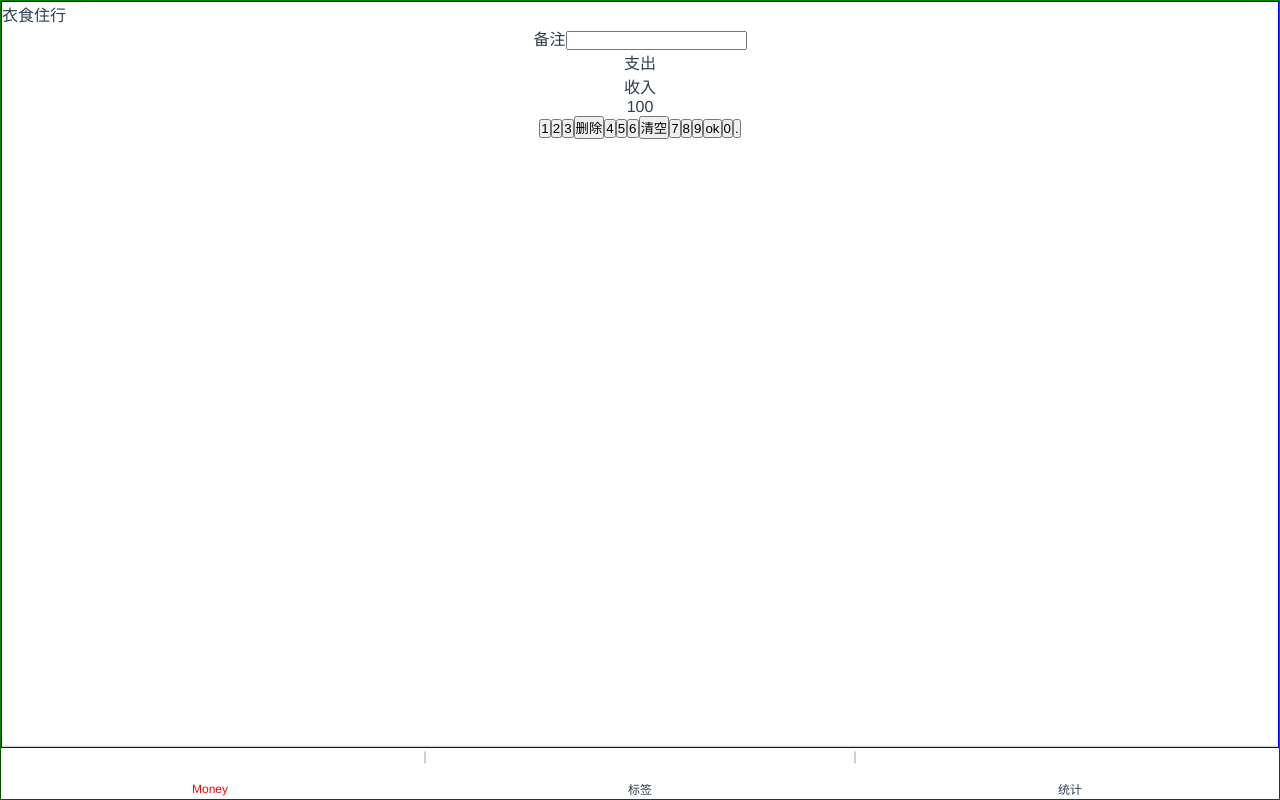
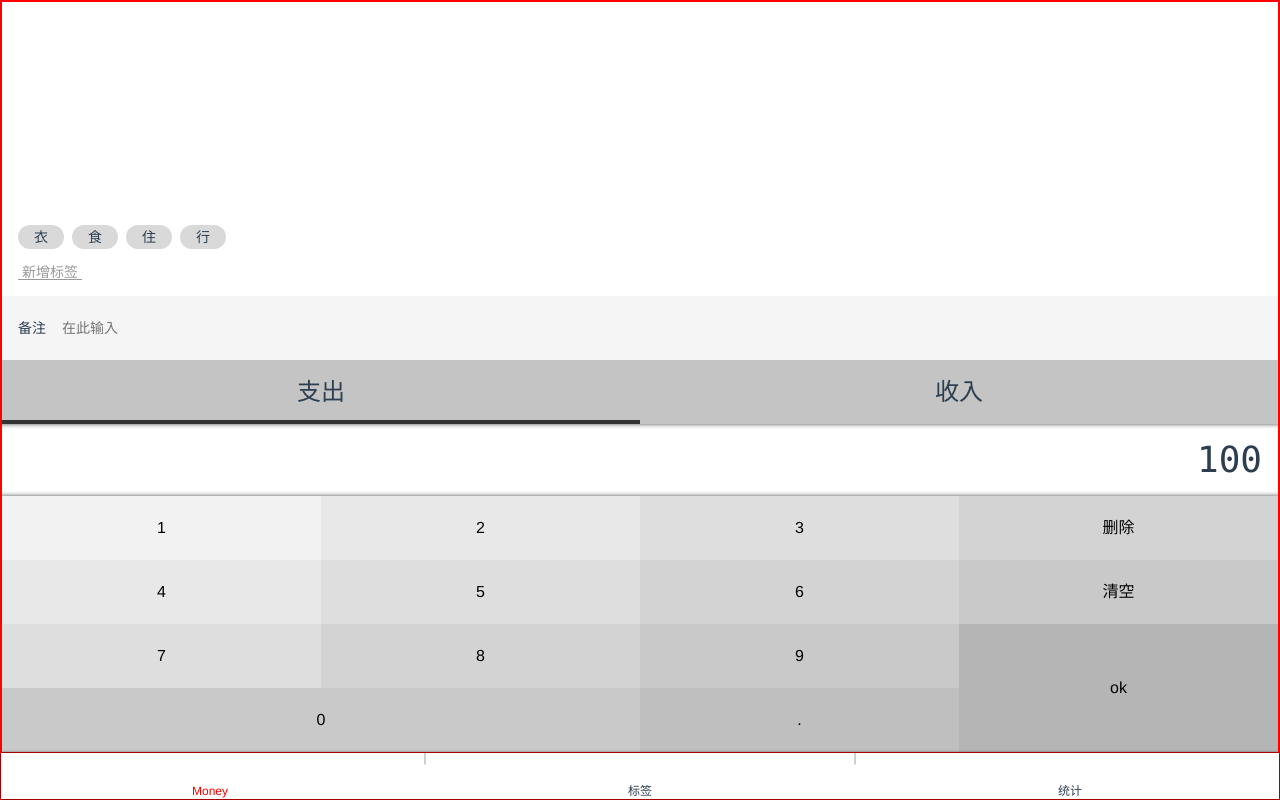
Before and after one commit to nothinginterested/easyMM, a Vue app: page /#/money in a window 1280 px wide. Built offline with nearby package versions, Linux system fonts and the light colour scheme.

Commit message:
基本money组件 样式完成

```diff
--- a/src/App.vue
+++ b/src/App.vue
@@ -12,7 +12,6 @@
   font-family: Avenir, Helvetica, Arial, sans-serif;
   -webkit-font-smoothing: antialiased;
   -moz-osx-font-smoothing: grayscale;
-  text-align: center;
   color: #2c3e50;
 }
 
@@ -20,6 +19,7 @@
 body{
   font-family:$font-hei;
   color:#333;
+  font-size: 16px;
 }
 
 
--- a/src/assets/_var.scss
+++ b/src/assets/_var.scss
@@ -1 +1,7 @@
 $font-hei: -apple-system, "Noto Sans", "Helvetica Neue", Helvetica, "Nimbus Sans L", Arial, "Liberation Sans", "PingFang SC", "Hiragino Sans GB", "Noto Sans CJK SC", "Source Han Sans SC", "Source Han Sans CN", "Microsoft YaHei", "Wenquanyi Micro Hei", "WenQuanYi Zen Hei", "ST Heiti", SimHei, "WenQuanYi Zen Hei Sharp", sans-serif;
+
+%x{
+  content: '';
+  display: block;
+  clear: both;
+}
--- a/src/assets/reset.scss
+++ b/src/assets/reset.scss
@@ -11,3 +11,53 @@ a{
   text-decoration: none;
   color:inherit;
 }
+input,button{
+  font:inherit;
+}
+html, body, div, span, applet, object, iframe,
+h1, h2, h3, h4, h5, h6, p, blockquote, pre,
+a, abbr, acronym, address, big, cite, code,
+del, dfn, em, img, ins, kbd, q, s, samp,
+small, strike, strong, sub, sup, tt, var,
+b, u, i, center,
+dl, dt, dd, ol, ul, li,
+fieldset, form, label, legend,
+table, caption, tbody, tfoot, thead, tr, th, td,
+article, aside, canvas, details, embed,
+figure, figcaption, footer, header, hgroup,
+menu, nav, output, ruby, section, summary,
+time, mark, audio, video {
+  margin: 0;
+  padding: 0;
+  border: 0;
+  font-size: 100%;
+  font: inherit;
+  vertical-align: baseline;
+}
+/* HTML5 display-role reset for older browsers */
+article, aside, details, figcaption, figure,
+footer, header, hgroup, menu, nav, section {
+  display: block;
+}
+body {
+  line-height: 1;
+}
+ol, ul {
+  list-style: none;
+}
+blockquote, q {
+  quotes: none;
+}
+blockquote:before, blockquote:after,
+q:before, q:after {
+  content: '';
+  content: none;
+}
+table {
+  border-collapse: collapse;
+  border-spacing: 0;
+}
+
+:focus{
+  outline: none;
+}
--- a/src/components/Layout.vue
+++ b/src/components/Layout.vue
@@ -1,6 +1,6 @@
 <template>
-    <div class="navWrapper">
-        <div class="content">
+    <div class="navWrapper" :class="classPrefix&&`${classPrefix}-wrapper`">
+        <div class="content" :class="classPrefix&&`${classPrefix}-content`">
             <slot></slot>
 
         </div>
@@ -11,20 +11,23 @@
 
 <script lang='ts'>
     export default {
-        name: 'Layout'
+        name: 'Layout',
+        props:{
+            classPrefix:{
+
+            }
+        }
     };
 </script>
 
 <style lang='scss' scoped>
 
     .navWrapper {
-        border: 1px solid green;
         height: 100vh;
         display: flex;
         flex-direction: column;
 
         & > .content {
-            border: 1px solid blue;
             flex-grow: 1;
             overflow: auto;
         }
--- a/src/views/Money.vue
+++ b/src/views/Money.vue
@@ -1,27 +1,10 @@
 <template>
-    <Layout>
-        <div class="tags">
-            <ul class="current">
-                <li>衣</li>
-                <li>食</li>
-                <li>住</li>
-                <li>行</li>
-            </ul>
-            <div class="new"></div>
-        </div>
-        <div class="notes">
-            <label for="content">
-                <span>备注</span>
-                <input type="text">
-            </label>
-        </div>
-        <div class="types">
-            <div>支出</div>
-            <div>收入</div>
+    <Layout class-prefix="xxx">
 
-        </div>
+
         <div class="numberPad">
             <div class="output">100</div>
+            <div class="buttons">
                 <button>1</button>
                 <button>2</button>
                 <button>3</button>
@@ -33,9 +16,34 @@
                 <button>7</button>
                 <button>8</button>
                 <button>9</button>
-            <button>ok</button>
-            <button>0</button>
+                <button class="ok">ok</button>
+                <button class="zero">0</button>
                 <button>.</button>
+            </div>
+        </div>
+
+        <ul class="types">
+            <li class="selected">支出</li>
+            <li>收入</li>
+
+        </ul>
+
+        <div>
+            <label class="notes">
+                <span class="name">备注</span>
+                <input type="text" placeholder="在此输入">
+            </label>
+        </div>
+        <div class="tags">
+            <ul class="current">
+                <li>衣</li>
+                <li>食</li>
+                <li>住</li>
+                <li>行</li>
+            </ul>
+            <div class="new">
+                <button>新增标签</button>
+            </div>
         </div>
 
     </Layout>
@@ -50,17 +58,177 @@
   }
 </script>
 
+<style lang="scss">
+    .xxx-wrapper {
+        border: 1px solid red;
+    }
+
+    .xxx-content {
+        border: 1px solid red;
+        display: flex;
+        flex-direction: column-reverse;
+    }
+
+</style>
+
 <style scoped lang="scss">
     @import '~@/assets/_var.scss';
 
-    .tags{
-        >.current{
+    .xxx {
         display: flex;
-            >li{
+        flex-direction: column-reverse;
+        border: 1px solid red;
+    }
+
+
+    .numberPad {
+        .output {
+            font-size: 36px;
+            font-family: Consolas, monospace;
+            padding: 18px 16px;
+            text-align: right;
+            box-shadow: inset 0 -5px 5px -5px fade_out(black, 0.3),
+            inset 0 5px 5px -5px fade_out(black, 0.3);
+
+        }
+
+        .buttons {
+            @extend %x;
+
+            > button {
+                width: 25%;
+                height: 64px;
+                background: transparent;
+                border: none;
+
+                &.ok {
+                    height: 64*2px;
+                    float: right;
+                }
+
+                &.zero {
+                    width: 50%;
+                }
+
+                $bg: #f2f2f2;
+
+                &:nth-child(1) {
+                    background: $bg;
+                }
+
+                &:nth-child(2), &:nth-child(5) {
+                    background: darken($bg, 4%);
+                }
+
+                &:nth-child(3), &:nth-child(6), &:nth-child(9) {
+                    background: darken($bg, 4*2%);
+                }
+
+                &:nth-child(4), &:nth-child(7), &:nth-child(10) {
+                    background: darken($bg, 4*3%);
+                }
+
+                &:nth-child(8), &:nth-child(11), &:nth-child(13) {
+                    background: darken($bg, 4*4%);
+                }
+
+                &:nth-child(14) {
+                    background: darken($bg, 4*5%);
+                }
+
+                &:nth-child(12) {
+                    background: darken($bg, 4*6%);
+                }
+            }
+        }
+
+
+    }
+
+
+    .types {
+        font-size: 24px;
+        background: #c4c4c4;
+        justify-content: center;
+        align-items: center;
+        display: flex;
+
+        > li {
+            display: flex;
+            align-items: center;
+            justify-content: center;
+            height: 64px;
+            width: 50%;
+            position: relative;
+
+            &.selected::after {
+                position: absolute;
+                left: 0;
+                bottom: 0;
+                width: 100%;
+                content: '';
+                height: 4px;
+                background: #333333;
+            }
 
         }
     }
 
+
+    .notes {
+        font-size: 14px;
+        background: #f5f5f5;
+        display: flex;
+        align-items: center;
+
+        > .name {
+            padding: 0 16px;
+
+        }
+
+        input {
+            background: transparent;
+            border: none;
+            height: 64px;
+            flex-grow: 1;
+
+        }
+
+
+    }
+
+    .tags {
+
+        font-size: 14px;
+        padding: 16px;
+
+        > .current {
+            display: flex;
+
+            > li {
+                $h: 24px;
+                background: #d9d9d9;
+                border-radius: $h/2;
+                height: $h;
+                line-height: $h;
+                padding: 0 16px;
+                margin-right: 8px;
+            }
+        }
+
+        > .new {
+            padding-top: 16px;
+
+            button {
+                background: transparent;
+                border: none;
+                color: #999;
+                border-bottom: 1px solid;
+                padding: 0 4px;
+            }
+        }
+
+
     }
 
 </style>
```
Lines whose indentation alone changed are shown as unchanged.
